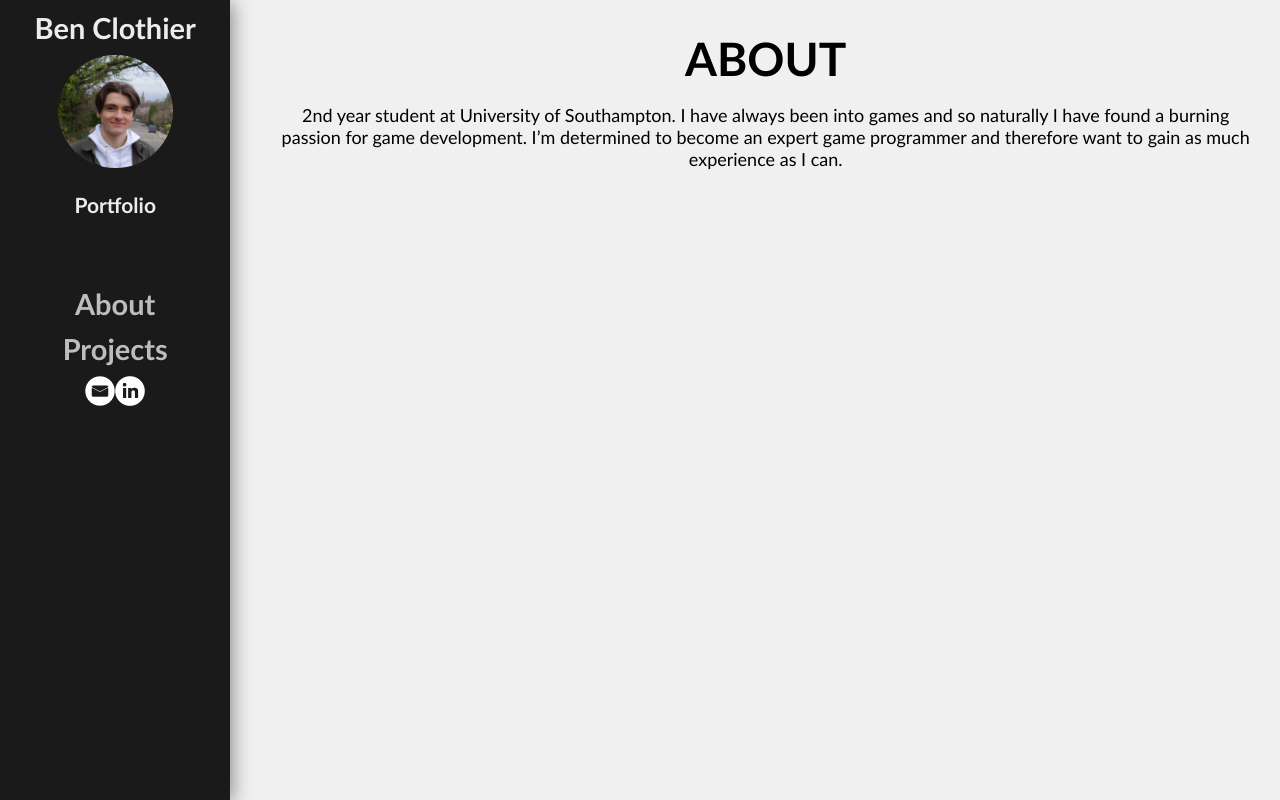
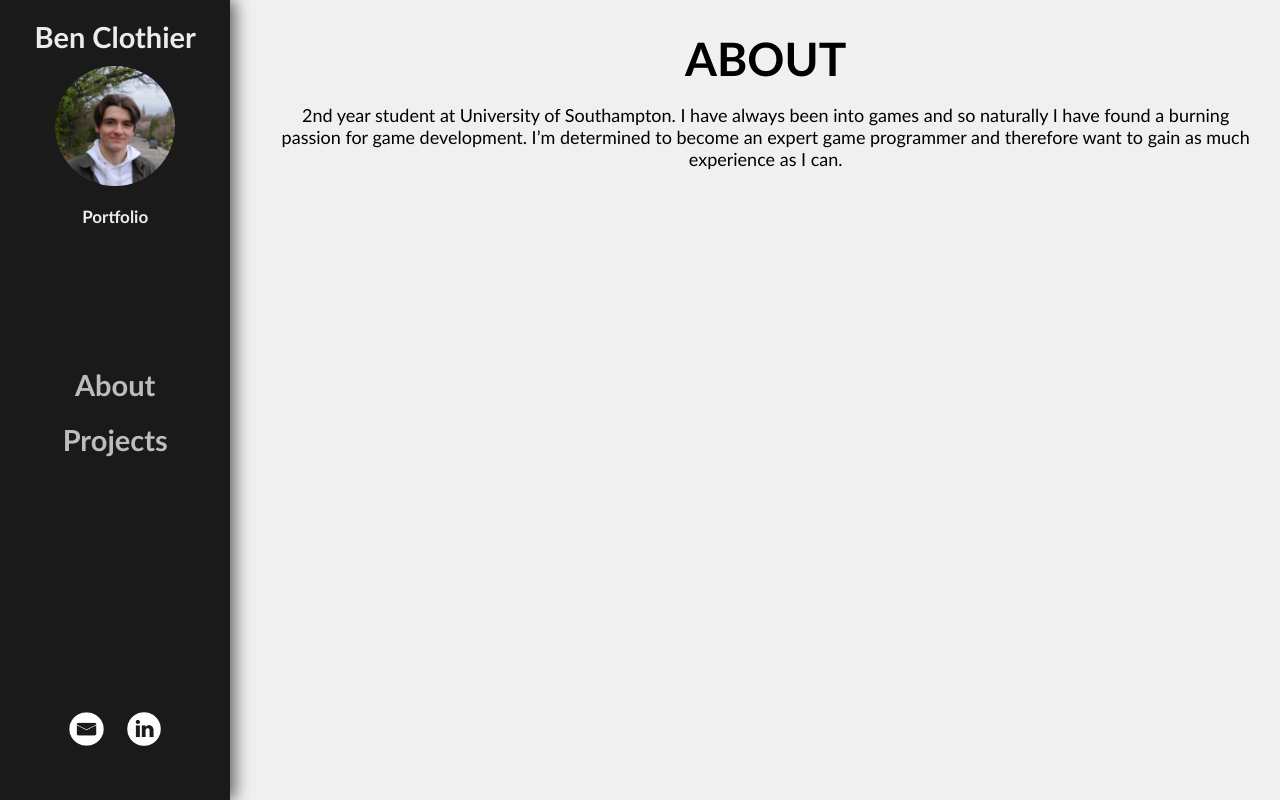
Before and after one commit to BenClothier/portfolio, a React (Create React App) app: page /#/ in a window 1280 px wide. Built offline with nearby package versions, Linux system fonts and the light colour scheme.

Commit message:
Tweak css

```diff
--- a/src/App.css
+++ b/src/App.css
@@ -30,39 +30,72 @@
   left: 0;
   background-color: rgb(26, 26, 26);
   overflow-x: hidden;
+  overflow-y: hidden;
   font-family: "Calibri";
   text-align: center;
-  box-shadow: 2px 2px 19px rgb(133, 133, 133);
-  -o-box-shadow: 2px 2px 19px rgb(133, 133, 133);
-  -webkit-box-shadow: 2px 2px 19px rgb(133, 133, 133);
-  -moz-box-shadow: 2px 2px 19px rgb(133, 133, 133);
-
-
+  box-shadow: 5px 0px 15px 0px rgb(99, 99, 99);
+  -o-box-shadow: 5px 0px 15px 0px rgb(99, 99, 99);
+  -webkit-box-shadow: 5px 0px 15px 0px rgb(99, 99, 99);
+  -moz-box-shadow: 5px 0px 15px 0px rgb(99, 99, 99);
+  justify-content: center; /* aligns on vertical for column */
+  align-items: center; /* aligns on horizontal for column */
 }
 
-.sidebar h1 {
+.sidebar header h1 {
+  position: relative;
   color: #ececec;
   font-weight: bold;
+  margin-bottom: 5%;
   font-size: calc(5px + 3vmin);
-  margin: 10px;
+  width: 100%;
 }
 
-.sidebar h3 {
+.sidebar header img {
+  position: relative;
+  border-radius: 50%;
+  height: 50%;
+  aspect-ratio: 1;
+}
+
+.sidebar header h3 {
+  position: relative;
   color: #ececec;
   font-weight: bold;
-  font-size: calc(5px + 2vmin);
+  font-size: calc(5px + 1.5vmin);
+  width: 100%;
 }
 
-.links {
-  margin: 0;
+.sidebar header {
+  position: absolute;
+  height: 30%;
+  width: 100%;
+}
+
+.sidebar .links{
+  height: 45%;
+  width: 100%;
+  top: 30%;
+  position: absolute;
+  overflow: hidden;
+}
+
+.sidebar footer {
+  position: absolute;
+  bottom: 0;
+  height: 25%;
+  width: 100%;
+}
+
+.sidebar footer img {
   position: relative;
-  margin: auto;
-  margin-top: 30%;
-  /* -ms-transform: translate(-50%, -50%);
-  transform: translate(-50%, -50%); */
+  top: 50%;
+  width: 15%;
+  padding: 5%;
 }
 
 .links h1 {
+  top: 30%;
+  position: relative;
   color: #bdbdbd;
   font-weight: bold;
   font-size: calc(5px + 3vmin);
@@ -72,12 +105,6 @@
 .links h1:hover {
   color: #ffffff;
   cursor: pointer;
-}
-
-#profilepicture {
-  border-radius: 50%;
-  max-width: 50%;
-  height: auto;
 }
 
 /* Style page content */
@@ -183,12 +210,11 @@
   grid-row: 1;
 }
 
-a:link, a:visited,  a:hover, a:active
+a:link,  a:visited, a:hover, a:active
 {
     color: #000000;
     text-decoration: none;
 }
-
 
 .gallery {
   max-width: 900px;
@@ -218,3 +244,8 @@ a:link, a:visited,  a:hover, a:active
   margin: 0%;
   padding-bottom: 10px;
 }
+
+.mainpage .row {
+  padding: 0px;
+  margin: 0%;
+}
```
